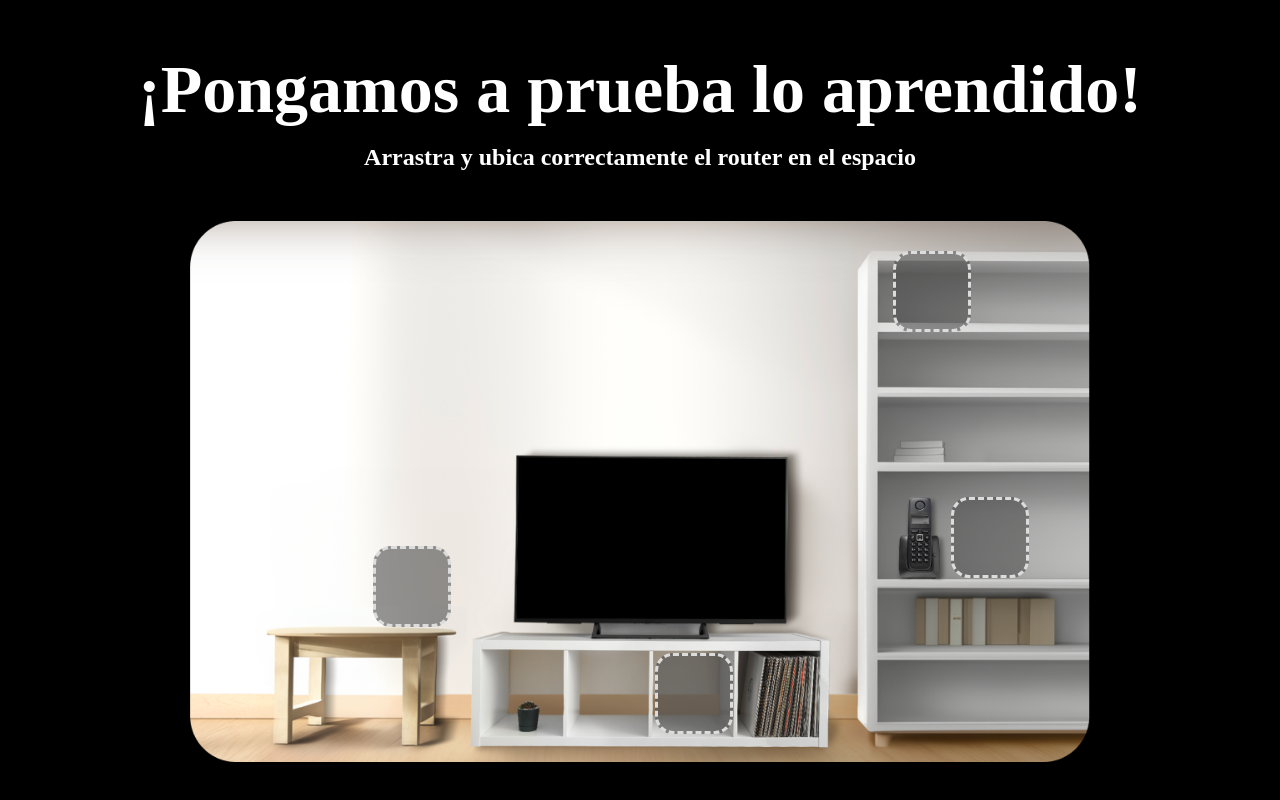
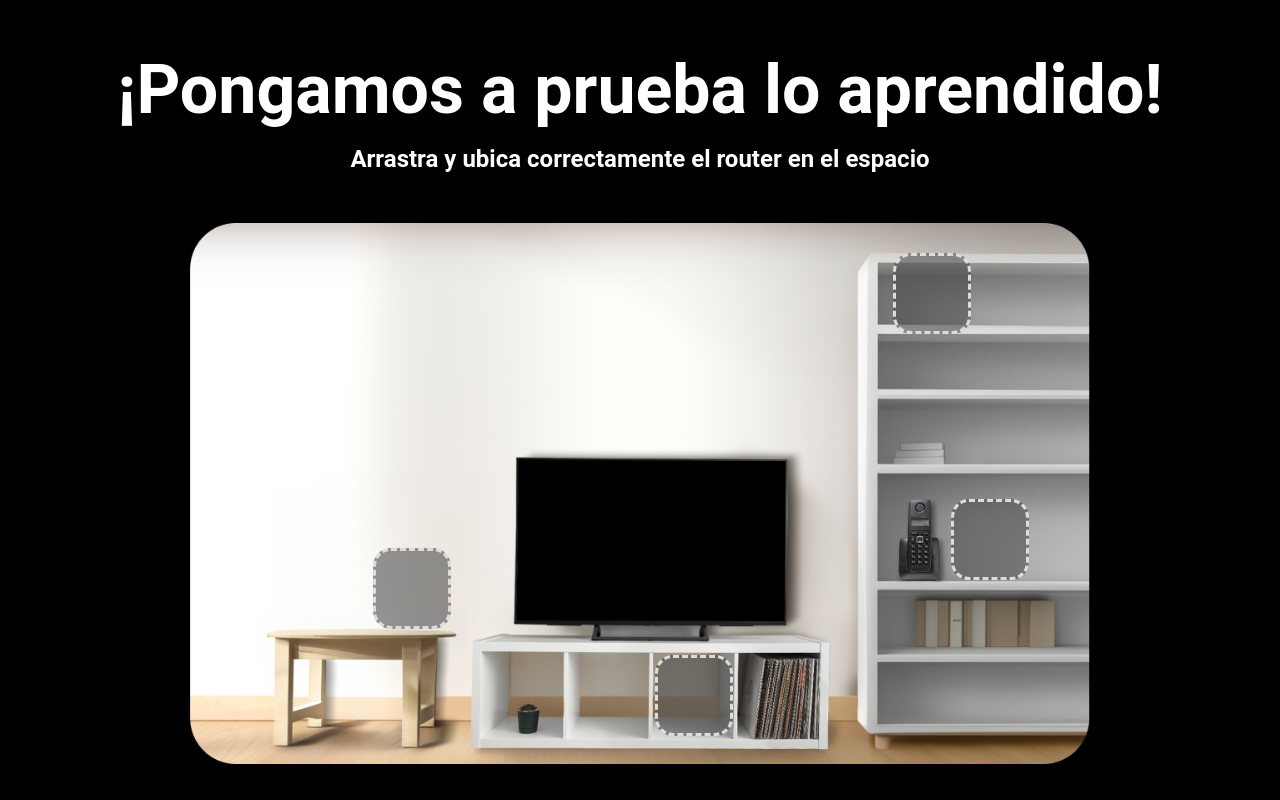
Before and after one commit to diegocastillo05/juego1, a plain HTML site: page index.html in a window 1280 px wide. Shown: the top 800 px of the page. Drawn offline with Linux system fonts and the light colour scheme.

Commit message:
Add files via upload

```diff
--- a/style.css
+++ b/style.css
@@ -174,7 +174,7 @@
 .contentJuego1 .part1 h2 {
   color: #fff;
   text-align: center;
-  font-family: AMX;
+  font-family: "AMX", "Roboto", sans-serif;
   font-size: 68px;
   font-weight: 700;
   text-align: center;
@@ -182,7 +182,7 @@
 
 .contentJuego1 .part1 p {
   color: #fff;
-  font-family: AMX;
+  font-family: "AMX", "Roboto", sans-serif;
   font-size: 24px;
   font-weight: 700;
   text-align: center;
```
Also changed, not shown: img/card1_2.png (added).
